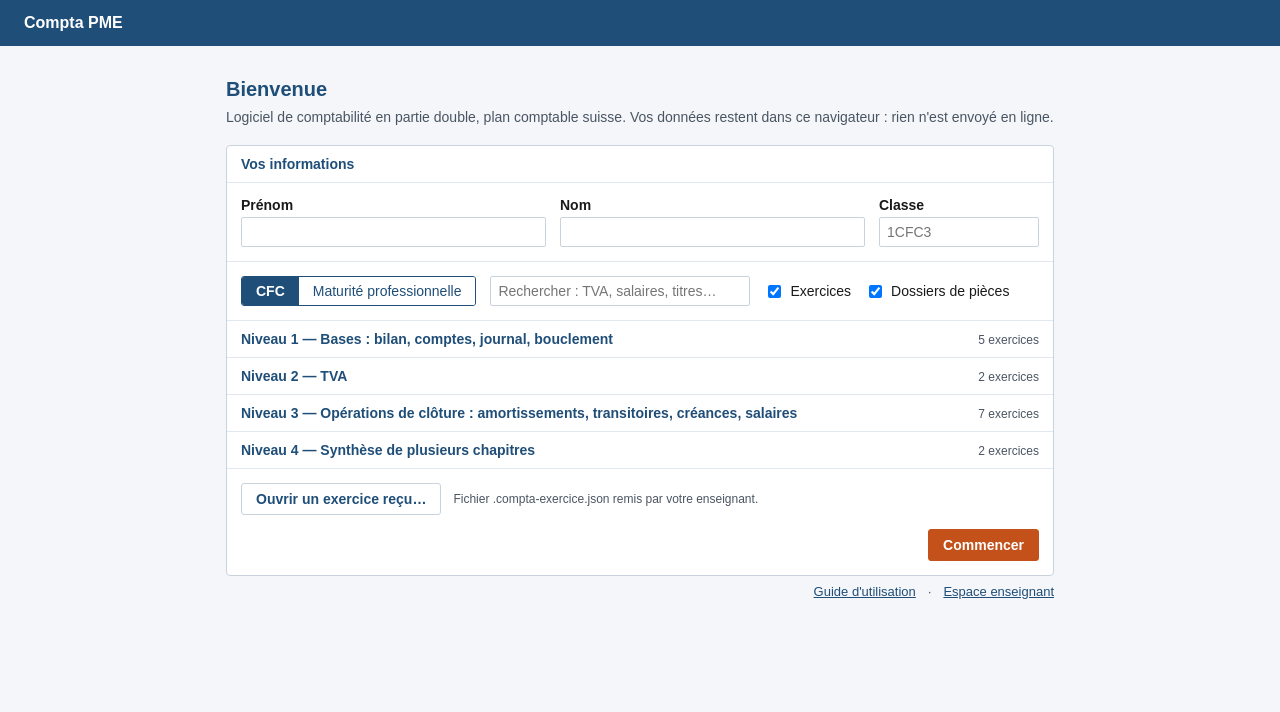
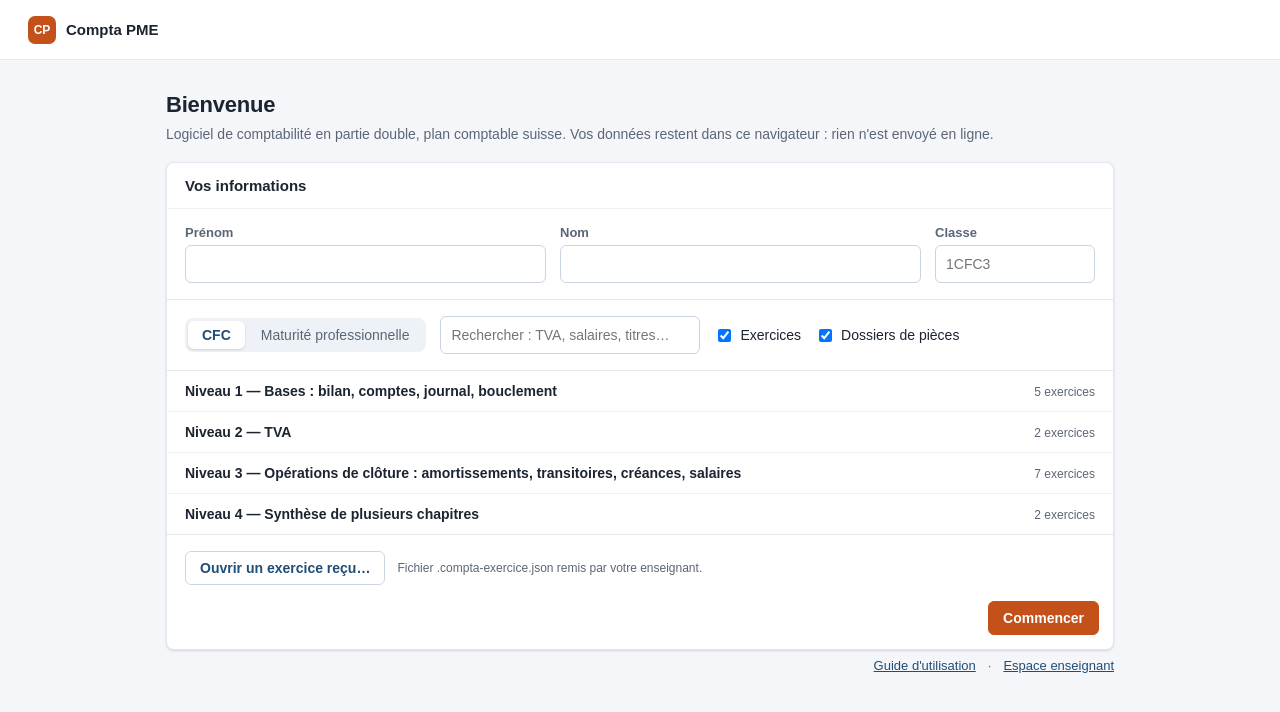
Before and after one commit to Makavel-17/compta-pme, a Svelte app: page / in a window 1280 px wide. Shown: the top 712 px of the page. Built offline with nearby package versions, Linux system fonts and the light colour scheme.

Commit message:
Design moderne : barre latérale à pictogrammes, en-tête blanc, cartes, accueil en cartes, pièce à côté de la saisie, chiffres clés du bilan
Co-Authored-By: Claude Opus 5.5 <noreply@anthropic.com>

```diff
--- a/src/ui/composants/EtatEnCompte.svelte
+++ b/src/ui/composants/EtatEnCompte.svelte
@@ -58,8 +58,8 @@
 <style>
   .etat { display: grid; grid-template-columns: 1fr 1fr; }
   .colonne { display: flex; flex-direction: column; min-width: 0; }
-  .separee { border-left: 2px solid var(--c-structure); }
-  .tete { background: var(--c-structure); color: #fff; font-weight: bold; padding: 8px 14px; }
+  .separee { border-left: 1px solid var(--c-bordure-2); }
+  .tete { background: var(--c-fond-tete); color: var(--c-texte-2); font-weight: bold; padding: 11px 14px; font-size: 12px; text-transform: uppercase; letter-spacing: 0.05em; border-bottom: 1px solid var(--c-bordure-2); }
   .corps { flex: 1; padding: 6px 0; }
   .groupe { font-weight: bold; color: var(--c-structure); padding: 10px 14px 4px; }
   .poste { display: grid; grid-template-columns: 48px minmax(0, 1fr) 110px 110px; padding: 4px 14px; }
--- /dev/null
+++ b/src/ui/composants/Icone.svelte
@@ -0,0 +1,28 @@
+<!-- Pictogrammes au trait de la barre latérale (dessinés pour l'application, sans bibliothèque). -->
+<script lang="ts">
+  let { nom }: { nom: string } = $props();
+  const TRACES: Record<string, string> = {
+    tableau: 'M3 11.5 12 4l9 7.5M5.5 9.5V20h13V9.5',
+    journal: 'M6 3.5h9l3.5 3.5v13.5H6zM9 9h7M9 13h7M9 17h4',
+    salaire: 'M4 6h16v12H4zM4 10h16M8 15h3',
+    comptes: 'M4 5h16M12 5v14M4 19h16',
+    grandlivre: 'M4 4h16v16H4zM4 9h16M9 9v11',
+    balance: 'M12 4v16M6 7h12M4 14l2-6 2 6a2 2 0 0 1-4 0zM16 14l2-6 2 6a2 2 0 0 1-4 0z',
+    bilan: 'M4 20V10M10 20V4M16 20v-7M2 20h20',
+    resultat: 'M3 17l6-6 4 4 8-8M15 7h6v6',
+    degres: 'M4 6h16M6 10h12M8 14h8M10 18h4',
+    flux: 'M4 8h13l-3-3M20 16H7l3 3',
+    analyse: 'M12 3a9 9 0 1 0 9 9h-9z',
+    seuil: 'M3 20h18M4 17 20 6M4 12h16',
+    tva: 'M6 4h12v16H6zM9 8h6M9 12h6M9 16h3',
+    bouclement: 'M5 12.5l4.5 4.5L19 7',
+    repartition: 'M12 3v9l7 4M12 12l-7 4',
+    theorie: 'M4 5.5c3-1.5 5.5-1.5 8 0 2.5-1.5 5-1.5 8 0V19c-3-1.5-5.5-1.5-8 0-2.5-1.5-5-1.5-8 0zM12 5.5V19',
+  };
+</script>
+
+<svg viewBox="0 0 24 24" aria-hidden="true" class="icone"><path d={TRACES[nom] ?? TRACES.journal} /></svg>
+
+<style>
+  .icone { width: 17px; height: 17px; flex: none; fill: none; stroke: currentColor; stroke-width: 1.8; stroke-linecap: round; stroke-linejoin: round; opacity: 0.9; }
+</style>
--- a/src/ui/theme.css
+++ b/src/ui/theme.css
@@ -1,21 +1,30 @@
-/* Charte visuelle validée (maquettes phase 2a) — voir CLAUDE.md. */
+/* Charte visuelle : couleurs validées (maquettes phase 2a) — design modernisé validé le 07.11.2026
+   (maquette public/maquettes/design-moderne.html). Voir CLAUDE.md. */
 :root {
   --c-structure: #1f4e78;
   --c-structure-2: #163a5a;
+  --c-nuit: #11304d;        /* barre latérale */
   --c-selection: #d6e4f0;
-  --c-zebra: #f1f6fb;
+  --c-zebra: #f7fafd;
+  --c-survol: #eef4fa;
   --c-action: #c4501a;      /* orange de la charte assombri : texte blanc conforme AA */
+  --c-action-fonce: #a8420f;
   --c-accent: #e8601c;      /* orange de la charte : bordures d'alerte, focus clavier */
   --c-alerte-texte: #b34a12;
   --c-alerte-fond: #fdf3ee;
   --c-negatif: #b00020;
   --c-ok: #1d6b3a;
+  --c-ok-fond: #e3f2e8;
   --c-fond: #ffffff;
-  --c-fond-2: #f4f6f9;
-  --c-texte: #1a1a1a;
-  --c-texte-2: #4a5563;
-  --c-bordure: #c9d3de;
-  --c-bordure-2: #e2e8ef;
+  --c-fond-2: #f4f6fa;
+  --c-fond-tete: #f8fafc;   /* en-têtes de tableaux */
+  --c-texte: #1b2430;
+  --c-texte-2: #5b6675;
+  --c-bordure: #cbd5e1;     /* champs */
+  --c-bordure-2: #e3e8ef;   /* cartes et tableaux */
+  --c-bordure-3: #eef2f6;   /* séparations internes */
+  --ombre: 0 1px 2px rgba(16, 24, 40, 0.06), 0 1px 3px rgba(16, 24, 40, 0.08);
+  --rayon: 8px;
 }
 
 * { box-sizing: border-box; }
@@ -34,57 +43,61 @@ body {
 .discret { color: var(--c-texte-2); }
 .sr-only { position: absolute; width: 1px; height: 1px; overflow: hidden; clip: rect(0 0 0 0); white-space: nowrap; }
 
-h1 { font-size: 20px; color: var(--c-structure); margin: 0; }
-h2 { font-size: 14px; color: var(--c-structure); margin: 0; }
+h1 { font-size: 22px; color: var(--c-texte); margin: 0; letter-spacing: -0.01em; }
+h2 { font-size: 15px; color: var(--c-texte); margin: 0; }
 
-.titre { display: flex; align-items: baseline; justify-content: space-between; gap: 16px; margin-bottom: 16px; flex-wrap: wrap; }
+.titre { display: flex; align-items: flex-end; justify-content: space-between; gap: 16px; margin-bottom: 20px; flex-wrap: wrap; }
 .titre .sous { color: var(--c-texte-2); }
 
-.carte { background: var(--c-fond); border: 1px solid var(--c-bordure); border-radius: 4px; }
-.carte > h2, .carte > header { padding: 10px 14px; border-bottom: 1px solid var(--c-bordure-2); }
-.carte > .corps-carte { padding: 14px; }
+/* Cartes */
+.carte { background: var(--c-fond); border: 1px solid var(--c-bordure-2); border-radius: var(--rayon); box-shadow: var(--ombre); overflow: hidden; }
+.carte > h2, .carte > header { padding: 14px 18px; border-bottom: 1px solid var(--c-bordure-3); }
+.carte > .corps-carte { padding: 16px 18px; }
 
 /* Boutons */
 .btn {
-  font: inherit; font-weight: bold; padding: 7px 14px; border-radius: 3px;
+  font: inherit; font-weight: bold; padding: 8px 14px; border-radius: 6px;
   border: 1px solid var(--c-bordure); background: var(--c-fond); color: var(--c-structure); cursor: pointer;
+  transition: background-color 0.12s, border-color 0.12s;
 }
 .btn:hover:not([disabled]) { background: var(--c-fond-2); }
 .btn-principal { background: var(--c-action); border-color: var(--c-action); color: #fff; }
-.btn-principal:hover:not([disabled]) { background: #a9441a; }
-.btn[disabled] { background: #d9dee5; border-color: #d9dee5; color: #5f6b78; cursor: not-allowed; }
+.btn-principal:hover:not([disabled]) { background: var(--c-action-fonce); border-color: var(--c-action-fonce); }
+.btn[disabled] { background: #e4e8ee; border-color: #e4e8ee; color: #5f6b78; cursor: not-allowed; }
 .btn-lien { border: none; background: none; color: var(--c-structure); text-decoration: underline; padding: 0; cursor: pointer; font: inherit; }
-:focus-visible { outline: 2px solid var(--c-accent); outline-offset: 1px; }
+:focus-visible { outline: 2px solid var(--c-accent); outline-offset: 2px; }
 
 /* Tableaux */
 table { border-collapse: collapse; width: 100%; }
 th {
-  background: var(--c-structure); color: #fff; font-weight: bold; text-align: left;
-  padding: 7px 10px; font-size: 13px; white-space: nowrap;
+  background: var(--c-fond-tete); color: var(--c-texte-2); font-weight: bold; text-align: left;
+  padding: 10px 12px; font-size: 12px; white-space: nowrap; text-transform: uppercase; letter-spacing: 0.04em;
+  border-bottom: 1px solid var(--c-bordure-2);
 }
 th.montant { text-align: right; }
-td { padding: 6px 10px; border-bottom: 1px solid var(--c-bordure-2); vertical-align: top; }
+td { padding: 9px 12px; border-bottom: 1px solid var(--c-bordure-3); vertical-align: top; }
 tr.zebre td { background: var(--c-zebra); }
-tr.total td { font-weight: bold; border-top: 1px solid var(--c-texte); border-bottom: 3px double var(--c-texte); }
+tbody tr:hover td { background: var(--c-survol); }
+tr.total td { font-weight: bold; border-top: 2px solid var(--c-texte); border-bottom: 3px double var(--c-texte); background: var(--c-fond); }
 
 /* Champs */
 .champ {
-  width: 100%; font: inherit; padding: 6px 7px;
-  border: 1px solid var(--c-bordure); border-radius: 2px; background: #fff; color: var(--c-texte);
+  width: 100%; font: inherit; padding: 8px 10px; min-height: 38px;
+  border: 1px solid var(--c-bordure); border-radius: 6px; background: #fff; color: var(--c-texte);
 }
-.champ:focus { outline: 2px solid var(--c-accent); outline-offset: 0; border-color: var(--c-accent); }
+.champ:focus { outline: none; border-color: var(--c-accent); box-shadow: 0 0 0 3px rgba(232, 96, 28, 0.18); }
 .champ.invalide { border-color: var(--c-negatif); }
 .champ.montant { text-align: right; }
-label.bloc { display: block; font-weight: bold; margin-bottom: 4px; }
+label.bloc { display: block; font-weight: bold; margin-bottom: 5px; font-size: 13px; color: var(--c-texte-2); }
 
 /* Messages */
 .alerte {
-  border-left: 4px solid var(--c-accent); padding: 8px 12px; color: var(--c-alerte-texte);
-  background: var(--c-alerte-fond);
+  border-left: 4px solid var(--c-accent); padding: 10px 14px; color: var(--c-alerte-texte);
+  background: var(--c-alerte-fond); border-radius: 6px;
 }
 .alerte ul { margin: 4px 0 0; padding-left: 18px; }
 .info {
-  padding: 10px 14px; border-left: 4px solid var(--c-structure); background: var(--c-fond);
+  padding: 10px 14px; border-left: 4px solid var(--c-structure); background: var(--c-fond); border-radius: 6px;
   border-top: 1px solid var(--c-bordure-2); border-right: 1px solid var(--c-bordure-2); border-bottom: 1px solid var(--c-bordure-2);
 }
 .vide { padding: 28px 14px; text-align: center; color: var(--c-texte-2); }
@@ -92,19 +105,24 @@ label.bloc { display: block; font-weight: bold; margin-bottom: 4px; }
 
 kbd {
   font: 11px Arial, sans-serif; border: 1px solid var(--c-bordure); border-bottom-width: 2px;
-  border-radius: 3px; padding: 0 4px; background: #fff; color: var(--c-texte);
+  border-radius: 4px; padding: 0 4px; background: #fff; color: var(--c-texte);
 }
 
-.badge { display: inline-block; padding: 2px 8px; border-radius: 3px; font-size: 12px; font-weight: bold; white-space: nowrap; }
+.badge { display: inline-block; padding: 3px 9px; border-radius: 999px; font-size: 12px; font-weight: bold; white-space: nowrap; }
 
 /* Choix segmenté (onglets simples) */
-.segments { display: inline-flex; border: 1px solid var(--c-bordure); border-radius: 3px; overflow: hidden; }
+.segments { display: inline-flex; background: #eef2f6; border-radius: 8px; padding: 3px; gap: 2px; }
 .segments button {
-  font: inherit; border: none; background: var(--c-fond); color: var(--c-structure); padding: 6px 12px; cursor: pointer;
+  font: inherit; border: none; background: transparent; color: var(--c-texte-2); padding: 6px 14px; cursor: pointer; border-radius: 6px;
 }
-.segments button + button { border-left: 1px solid var(--c-bordure); }
-.segments button[aria-pressed='true'] { background: var(--c-structure); color: #fff; font-weight: bold; }
+.segments button:hover { color: var(--c-structure); }
+.segments button[aria-pressed='true'] { background: #fff; color: var(--c-structure); font-weight: bold; box-shadow: var(--ombre); }
+
+@media (prefers-reduced-motion: reduce) {
+  * { transition: none !important; }
+}
 
 @media print {
   body { background: #fff; }
+  .carte { box-shadow: none; }
 }
--- a/src/ui/vues/Accueil.svelte
+++ b/src/ui/vues/Accueil.svelte
@@ -239,7 +239,7 @@
       {#if importes.length}
         <div class="bloc-niveaux">
           <h3 class="recus">Exercices reçus de votre enseignant</h3>
-          {#each importes as ex (ex.id)}{@render ligne(ex)}{/each}
+          <div class="cartes-exo">{#each importes as ex (ex.id)}{@render ligne(ex)}{/each}</div>
         </div>
       {/if}
 
@@ -251,7 +251,7 @@
               <strong>Niveau {g.difficulte}{g.titre ? ` — ${g.titre}` : ''}</strong>
               <span class="discret petit">{g.visibles.length} {g.visibles.length > 1 ? 'exercices' : 'exercice'}</span>
             </summary>
-            {#each g.visibles as ex (ex.id)}{@render ligne(ex)}{/each}
+            <div class="cartes-exo">{#each g.visibles as ex (ex.id)}{@render ligne(ex)}{/each}</div>
           </details>
         {:else}
           <p class="vide">Aucun exercice ne correspond à votre recherche.</p>
@@ -295,13 +295,14 @@
 
 <style>
   .page { min-height: 100%; }
-  .bandeau-haut { background: var(--c-structure); padding: 14px 24px; }
-  .logo { color: #fff; font-weight: bold; font-size: 16px; }
-  .contenu { max-width: 860px; margin: 0 auto; padding: 32px 16px; }
+  .bandeau-haut { background: #fff; border-bottom: 1px solid var(--c-bordure-2); padding: 0 28px; height: 60px; display: flex; align-items: center; gap: 18px; }
+  .logo { color: var(--c-texte); font-weight: bold; font-size: 15px; display: flex; align-items: center; gap: 10px; }
+  .logo::before { content: 'CP'; width: 28px; height: 28px; border-radius: 7px; background: var(--c-action); color: #fff; display: grid; place-items: center; font-size: 12px; }
+  .contenu { max-width: 980px; margin: 0 auto; padding: 32px 16px; }
   .contenu > p { margin: 8px 0 20px; }
   .carte + .carte, .carte + form { margin-top: 16px; }
-  .tete-carte { display: flex; justify-content: space-between; align-items: center; gap: 12px; padding: 10px 14px; border-bottom: 1px solid var(--c-bordure-2); flex-wrap: wrap; }
-  .tete-simple { padding: 10px 14px; border-bottom: 1px solid var(--c-bordure-2); }
+  .tete-carte { display: flex; justify-content: space-between; align-items: center; gap: 12px; padding: 14px 18px; border-bottom: 1px solid var(--c-bordure-3); flex-wrap: wrap; }
+  .tete-simple { padding: 14px 18px; border-bottom: 1px solid var(--c-bordure-3); }
   .reprise { border-left: 4px solid var(--c-action); }
   .lien { border-left: 4px solid var(--c-structure); margin-bottom: 16px; }
   .lien p { margin: 6px 0 0; }
@@ -315,24 +316,26 @@
   .separe { border-top: 1px solid var(--c-bordure-2); }
   .grille { display: grid; grid-template-columns: 1fr 1fr 160px; gap: 14px; }
   .filtres { display: flex; gap: 14px; align-items: center; flex-wrap: wrap; }
-  .onglets { display: inline-flex; border: 1px solid var(--c-structure); border-radius: 3px; overflow: hidden; }
-  .onglets button { font: inherit; border: 0; background: #fff; color: var(--c-structure); padding: 6px 14px; cursor: pointer; }
-  .onglets button[aria-pressed='true'] { background: var(--c-structure); color: #fff; font-weight: bold; }
+  .onglets { display: inline-flex; background: #eef2f6; border-radius: 8px; padding: 3px; gap: 2px; }
+  .onglets button { font: inherit; border: 0; background: transparent; color: var(--c-texte-2); padding: 6px 14px; cursor: pointer; border-radius: 6px; }
+  .onglets button[aria-pressed='true'] { background: #fff; color: var(--c-structure); font-weight: bold; box-shadow: var(--ombre); }
   .recherche { width: 260px; max-width: 100%; }
   .case { display: inline-flex; gap: 6px; align-items: center; }
   .bloc-niveaux { border-top: 1px solid var(--c-bordure-2); }
-  .recus { font-size: 14px; color: var(--c-structure); margin: 0; padding: 10px 14px; }
-  details.niveau + details.niveau { border-top: 1px solid var(--c-bordure-2); }
-  details.niveau > summary { padding: 10px 14px; cursor: pointer; display: flex; gap: 12px; align-items: baseline; }
-  details.niveau > summary strong { color: var(--c-structure); flex: 1; }
+  .recus { font-size: 14px; color: var(--c-structure); margin: 0; padding: 12px 18px 0; }
+  details.niveau + details.niveau { border-top: 1px solid var(--c-bordure-3); }
+  details.niveau > summary { padding: 12px 18px; cursor: pointer; display: flex; gap: 12px; align-items: baseline; }
+  details.niveau > summary strong { color: var(--c-texte); flex: 1; }
+  .cartes-exo { display: grid; grid-template-columns: repeat(2, minmax(0, 1fr)); gap: 10px; padding: 4px 18px 16px; }
   .exercice {
-    display: flex; gap: 10px; align-items: flex-start; padding: 9px 14px 9px 30px; border-top: 1px solid var(--c-bordure-2); cursor: pointer;
+    display: flex; gap: 10px; align-items: flex-start; padding: 12px 14px; border: 1px solid var(--c-bordure-2); border-radius: 8px;
+    cursor: pointer; background: #fff; transition: border-color 0.12s, box-shadow 0.12s;
   }
-  .exercice:hover { background: var(--c-zebra); }
-  .exercice.choisi { background: var(--c-selection); }
+  .exercice:hover { border-color: #b8c7d8; box-shadow: var(--ombre); }
+  .exercice.choisi { border-color: var(--c-structure); box-shadow: 0 0 0 2px var(--c-selection); background: #fbfdff; }
   .exercice input { margin-top: 3px; }
   .infos { flex: 1; min-width: 0; }
-  .type { display: inline-block; font-size: 11px; font-weight: bold; padding: 1px 7px; border-radius: 3px; margin-left: 8px; white-space: nowrap; }
+  .type { display: inline-block; font-size: 11px; font-weight: bold; padding: 2px 8px; border-radius: 999px; margin-left: 6px; white-space: nowrap; }
   .type.dossier { background: var(--c-alerte-fond); color: var(--c-alerte-texte); border: 1px solid #f2c7ad; }
   .type.exo { background: var(--c-selection); color: var(--c-structure); }
   .etat { font-size: 12px; font-weight: bold; white-space: nowrap; }
@@ -347,5 +350,6 @@
   .autre { display: flex; gap: 16px; align-items: center; padding: 9px 14px; border-top: 1px solid var(--c-bordure-2); flex-wrap: wrap; }
   .tete-simple + .autre { border-top: 0; }
   .actions-confirmation { display: flex; gap: 8px; margin-top: 10px; }
+  @media (max-width: 760px) { .cartes-exo { grid-template-columns: 1fr; } }
   @media (max-width: 640px) { .grille { grid-template-columns: 1fr; } }
 </style>
```
Also changed, not shown: src/ui/App.svelte (+36 -22 lines), src/ui/vues/Bilan.svelte (+21 -1 lines), src/ui/vues/EspaceEnseignant.svelte (+5 -4 lines), src/ui/vues/Guide.svelte (+5 -4 lines), src/ui/vues/Journal.svelte (+27 -17 lines), 1 other file (tests, documents, lock files or other folders).
